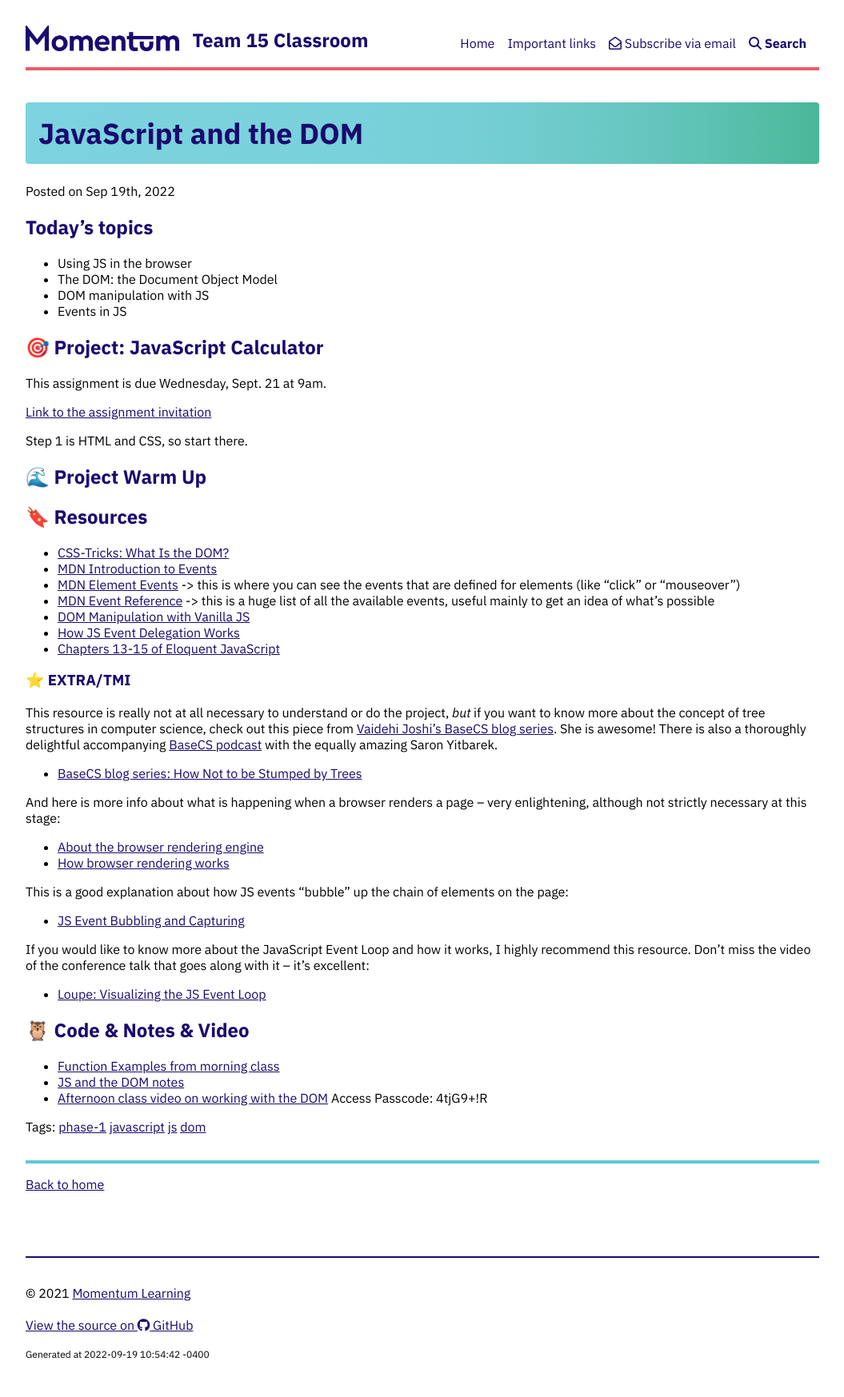
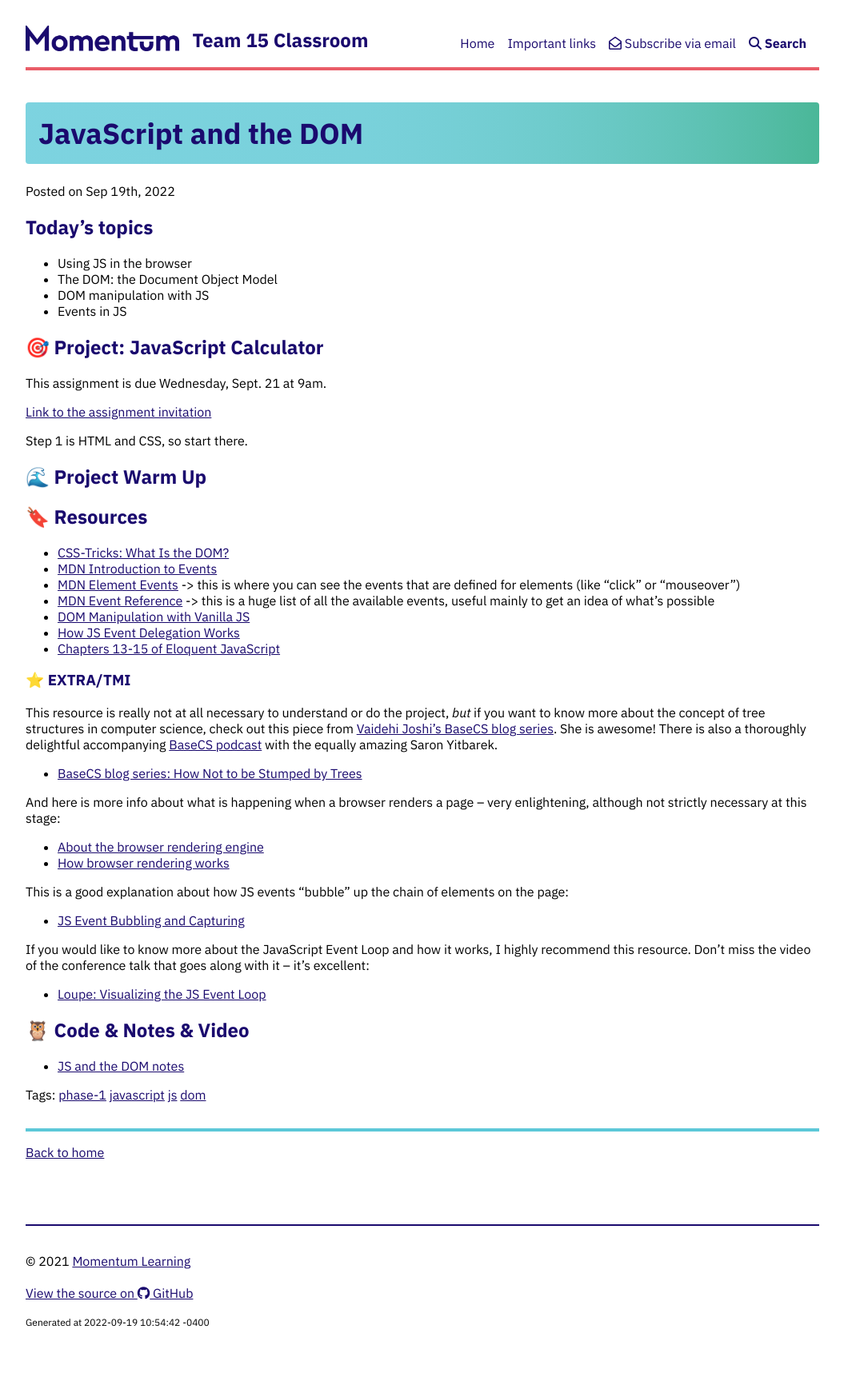
Before and after one commit to Momentum-Team-15/momentum-team-15.github.io, a Jekyll site: the page built from _posts/2022-09-19-js-dom.md, in a window 1280 px wide. Shown: the whole page at 80% size, without its empty margins (112-1167 px from the left). Built offline with Jekyll 4.4.1, drawn with Linux system fonts in a browser that asks for light colours; nearby versions of some CDN libraries; after the commit the page ends 1707 px from its top, so only the background shows below that.

Commit message:
comment out links not used

```diff
--- a/_posts/2022-09-19-js-dom.md
+++ b/_posts/2022-09-19-js-dom.md
@@ -67,6 +67,6 @@ If you would like to know more about the JavaScript Event Loop and how it works,
 
 ## 🦉 Code & Notes & Video
 
-- [Function Examples from morning class](https://github.com/Momentum-Team-11/example-js-functions)
-- [JS and the DOM notes](https://github.com/Momentum-Team-11/notes/blob/main/js-dom.md)
-- [Afternoon class video on working with the DOM](https://us02web.zoom.us/rec/share/-VUwWMh-TQBavQfDfryAdO53P784x2Xc9W7CFWAbLkiCCvEW3_gYTnZ0JK8twzan.enM9t563iVCE2HnW) Access Passcode: 4tjG9+!R
+<!-- - [Function Examples from morning class](https://github.com/Momentum-Team-11/example-js-functions) -->
+- [JS and the DOM notes](https://github.com/Momentum-Team-15/notes/blob/main/js-dom.md)
+<!-- - [Afternoon class video on working with the DOM](https://us02web.zoom.us/rec/share/-VUwWMh-TQBavQfDfryAdO53P784x2Xc9W7CFWAbLkiCCvEW3_gYTnZ0JK8twzan.enM9t563iVCE2HnW) Access Passcode: 4tjG9+!R -->
```
